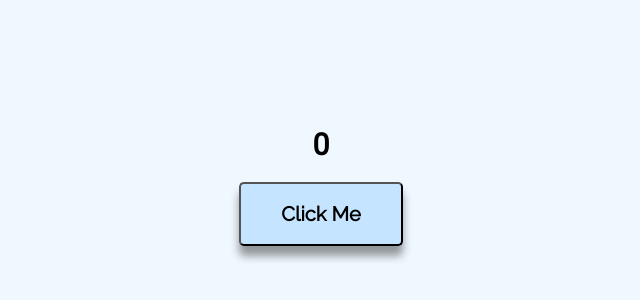
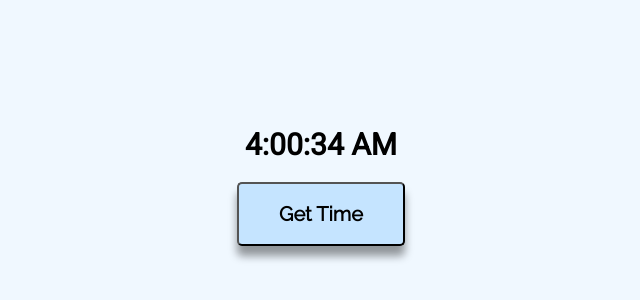
Before and after one commit to UtkarshSinghChouhan/React_Complete, a React (Create React App) app: page / in a window 1280 px wide. Shown: the part 214-514 px from the top of the page, without its empty margins (319-959 px from the left). Built offline with nearby package versions, Linux system fonts and the light colour scheme.

Commit message:
committed

```diff
--- a/src/App.jsx
+++ b/src/App.jsx
@@ -1,23 +1,24 @@
-import React from 'react';
-import { useState } from 'react';
+import React, { useState } from 'react';
 import './index.css';
 
-// let count = 0;
+const App = () => {
 
+    let Time = new Date().toLocaleTimeString();
 
+    const [initialTime, currentTime] = useState(Time);
 
+    const updateTime = () => {
+        // Updating the value of time-string
+        Time = new Date().toLocaleTimeString();
 
-const App = () => {
-    const IncreCount = () => {
-        setCount(++count);
+        // Now currentTime() method will update the 'initialTime'
+        currentTime(Time)
     }
-
-    let [count, setCount] = useState(0);
 
     return(
         <>
-            <h1 className='heading'> {count} </h1>
-            <button onClick={IncreCount}> Click Me </button>
+            <h1 className='heading'> {initialTime} </h1>
+            <button onClick={updateTime}> Get Time</button>
         </>
     );
 }
```
